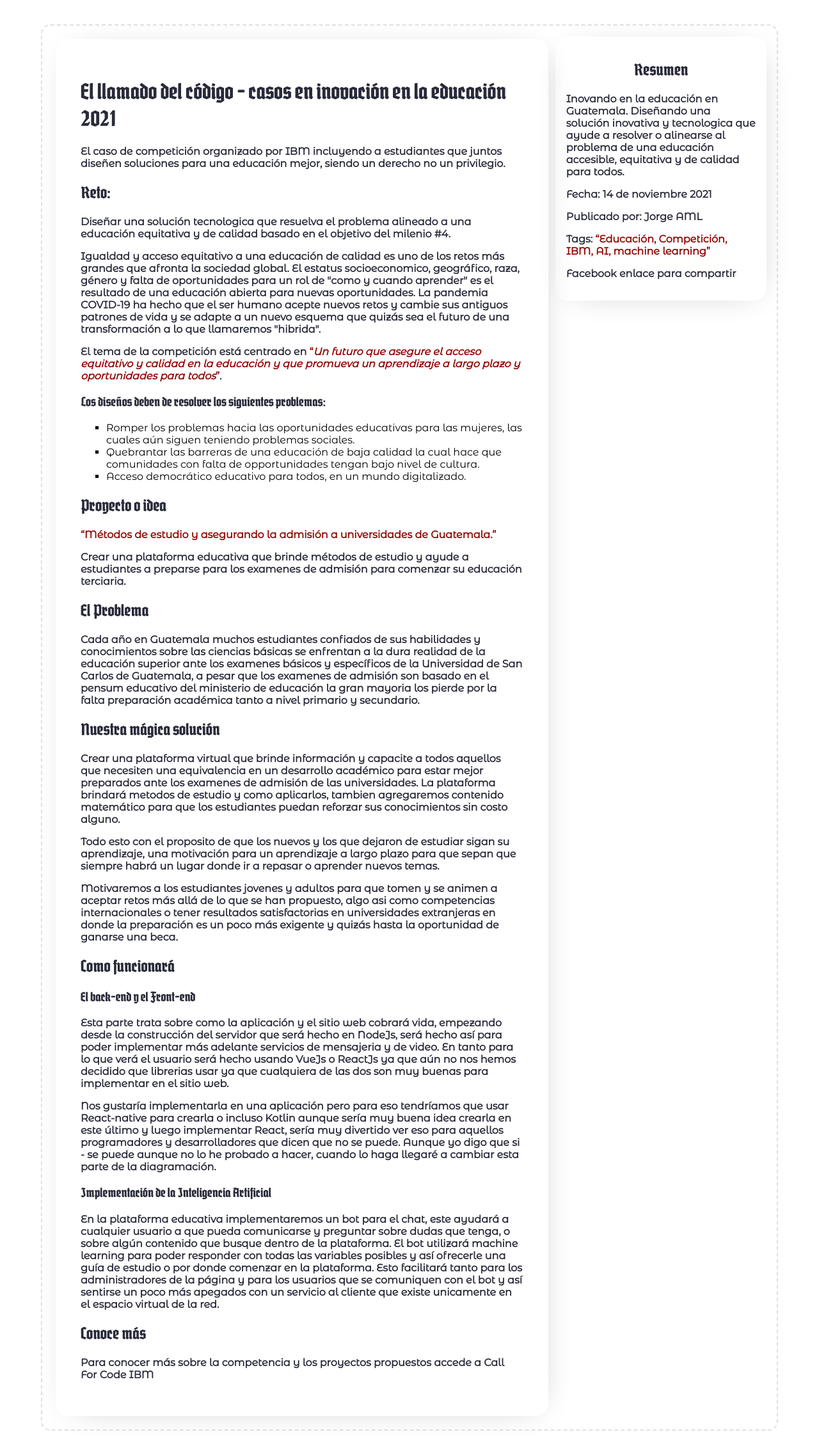
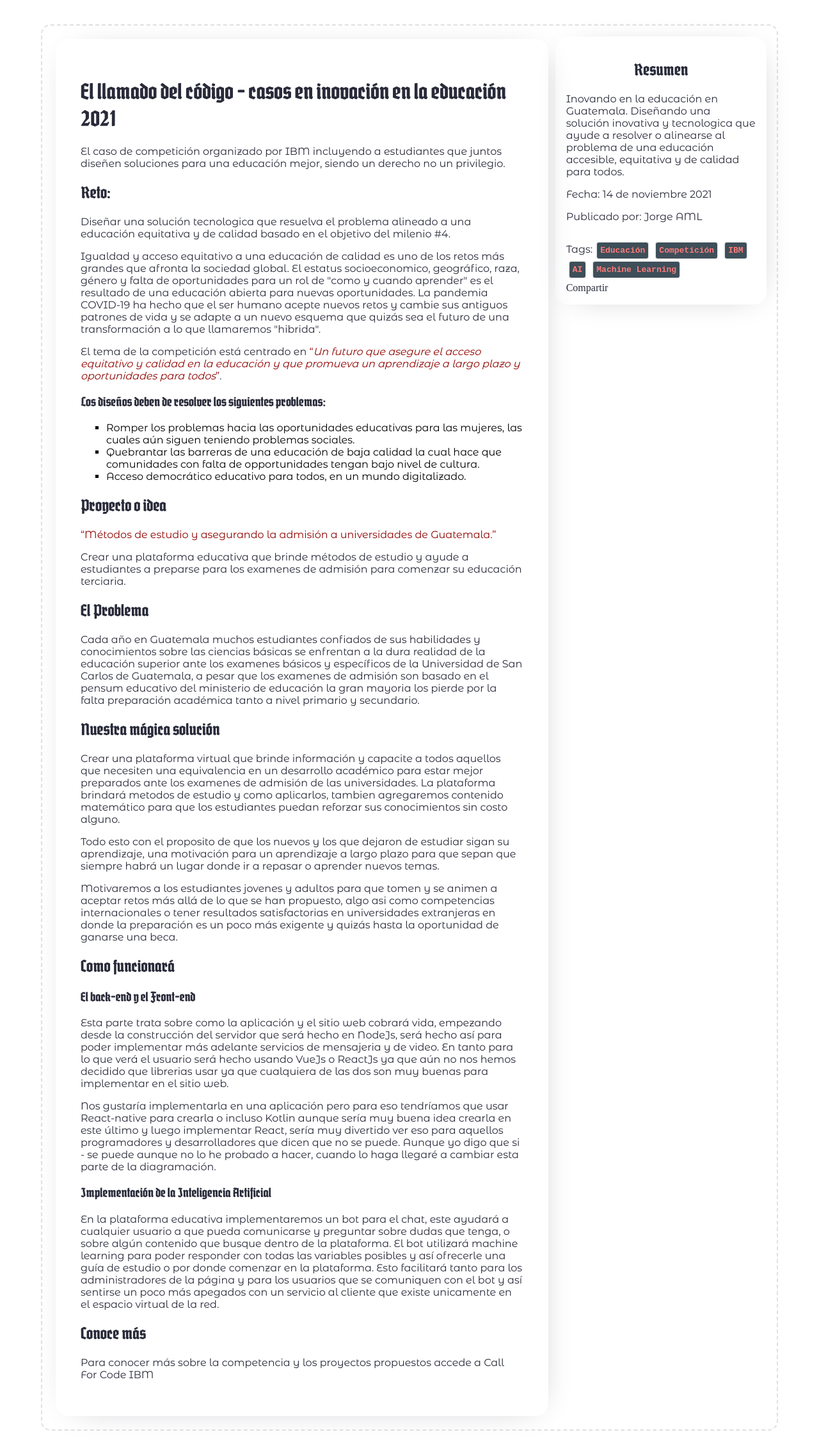
Before and after one commit to jorgeAML/creativeaml, a Jekyll site: the page built from blog_posts/17-11-2021.md, in a window 1280 px wide. Shown: the whole page at 64% size. Built offline with Jekyll 4.4.1, drawn with Linux system fonts in a browser that asks for light colours; some web fonts are replaced.

Commit message:
post actualizado

```diff
--- a/_layouts/blog.html
+++ b/_layouts/blog.html
@@ -2,14 +2,18 @@
 <html lang="en-us">
     <head>
         <title>{{page.title}}</title>
-        <meta property="og:title" content="{{page.section0}}"/>
-        <meta name="description" content="{{page.metaDescripcion}}">
+        <meta property="og:title" content="{{page.title}}"/>
+        <meta property="og:type" content="website">
+        <meta property="og:description" content="{{page.metaDescripcion}}">
+        <meta property="og:url" content="{{page.url}}"
         {% include head2.html %}
     </head>
     <body>
+      <div id="fb-root"></div>
+      <script async defer crossorigin="anonymous" src="https://connect.facebook.net/es_LA/sdk.js#xfbml=1&version=v12.0" nonce="e3oJ2JdG"></script>
         <div class="container-post">
           <div class="row">
-            <div class="container-two">
+            <div class="container-two-post">
               <div class="izq">
                 <div class="izq-container card-design-1">
                   <!--<h1>{{page.tituloPost}}</h1>
@@ -25,8 +29,15 @@
                   <p>{{page.tarjetaContenido}}</p>
                   <p>Fecha: {{page.tarjetaFecha}}</p>
                   <p>Publicado por: {{page.tarjetaCreador}}</p>
-                  <p>Tags: <q>{{page.tarjetaTags}}</q></p>
-                  <p>Facebook enlace para compartir</p>
+                  <div id="row-tags-post">
+                    <div><p>Tags:</p></div>
+                    <div><p class="tag-post">{{page.tag1}}</p></div>
+                    <div><p class="tag-post">{{page.tag2}}</p></div>
+                    <div><p class="tag-post">{{page.tag3}}</p></div>
+                    <div><p class="tag-post">{{page.tag4}}</p></div>
+                    <div><p class="tag-post">{{page.tag5}}</p></div>
+                  </div>
+                  <div class="fb-share-button" data-href="https://www.creativeaml.com/" data-layout="button" data-size="large"><a target="_blank" href="https://www.facebook.com/sharer/sharer.php?u=https%3A%2F%2Fwww.creativeaml.com%2F&amp;src=sdkpreparse" class="fb-xfbml-parse-ignore">Compartir</a></div>
                 </div>
               </div>
             </div>
--- a/assets/css/blogPost/webPosts.css
+++ b/assets/css/blogPost/webPosts.css
@@ -4,6 +4,29 @@
         border: 2px dashed var(--c-color-g);
         border-radius: 15px;
         padding: 1%;
+    }
+    .container-two-post {
+        display: flex;
+    }
+    #row-tags-post {
+        display: flex;
+        flex-flow: row wrap;
+        justify-content: flex-start;
+        align-items: baseline;
+        gap: 2px;
+    }
+    #row-tags-post > div:nth-child(6) > p {
+        margin-bottom: 5px;
+    }
+    .tag-post {
+        margin: -10px 3px 0 3px;
+        border: 2px solid var(--c-color-i);
+        border-radius: 5px;
+        padding: 5px;
+        background-color: var(--c-color-a);
+        font-family: monospace;
+        color: var(--c-color-p);
+        font-weight: bold;
     }
     .der-container, .izq-container {
         padding: 5%;
--- a/assets/css/rules.css
+++ b/assets/css/rules.css
@@ -97,7 +97,6 @@ h1, h3, h2 {
 }
 p {
     font-family: var(--fontMontserrat);
-    font-weight: bold;
     color: var(--c-color-link2);
 }
 a {
--- a/blog_posts/17-11-2021.md
+++ b/blog_posts/17-11-2021.md
@@ -2,6 +2,7 @@
 # Font Matter
 layout: blog
 title: IBM Caso Creative AML
+url: https://www.creativeaml.com/blog_posts/17-11-2021.html
 
 section0: Creative AML
 section1: Regresar
```
Also changed, not shown: other parts of blog_posts/17-11-2021.md (+5 -0 lines).
